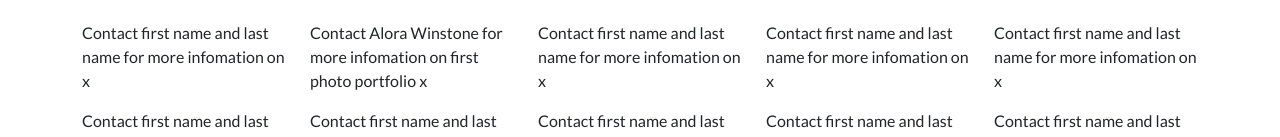
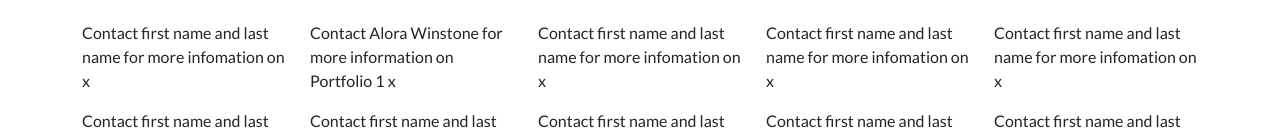
Before and after one commit to ISS210Group12/ISS210Section5Team12, a plain HTML site: page index.html in a window 1280 px wide. Shown: the part 2209-2346 px from the top of the page. Drawn offline with nearby package versions, Linux system fonts and the light colour scheme.

Commit message:
Update index.html

```diff
--- a/index.html
+++ b/index.html
@@ -153,7 +153,7 @@
                <!--List Contributor's Names and attributions-->
                 <div class="row justify-content-center">
                     <div class="col-sm"><p>Contact first name and last name for more infomation on x</p></div>
-                    <div class="col-sm"><p>Contact Alora Winstone for more infomation on first photo portfolio x</p></div>
+                    <div class="col-sm"><p>Contact Alora Winstone for more information on Portfolio 1 x</p></div>
                     <div class="col-sm"><p>Contact first name and last name for more infomation on x</p></div>
                     <div class="col-sm"><p>Contact first name and last name for more infomation on x</p></div>
                     <div class="col-sm"><p>Contact first name and last name for more infomation on x</p></div>
```
